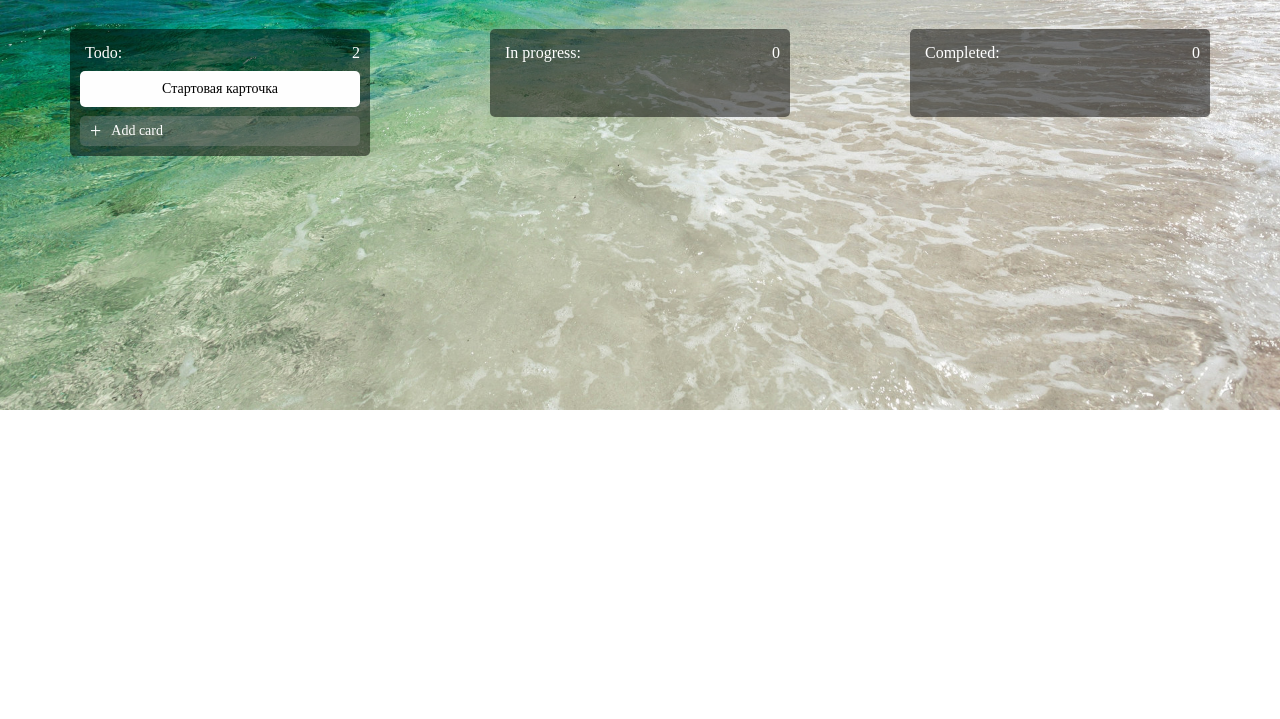
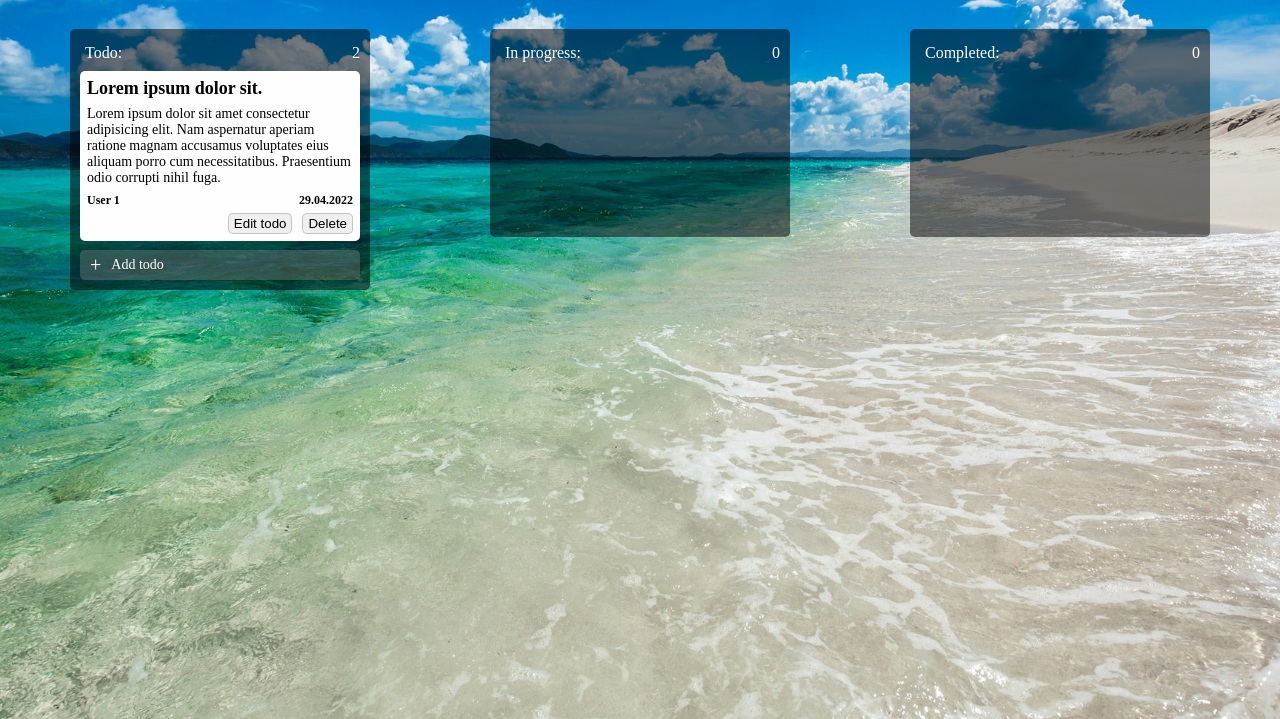
Before and after one commit to DmitryAkulich33/todo-board, a website built with Parcel: page src/index.html in a window 1280 px wide. Shown: the part 81-800 px from the top of the page. Built offline with nearby package versions, Linux system fonts and the light colour scheme.

Commit message:
feat: add card landing

```diff
--- a/src/index.html
+++ b/src/index.html
@@ -14,6 +14,7 @@
           <div class="header-logo">
             <img src="./img/trelloLogo.png" alt="#" />
           </div>
+          <h1 class="hidden-state">Akulich Dzmitry</h1>
           <div class="header-time">
             <span class="time">12:12</span>
           </div>
@@ -29,7 +30,25 @@
               <span class="todo-count">2</span>
             </div>
             <div class="list">
-              <div class="list__item" draggable="true">Стартовая карточка</div>
+              <div class="list__item" draggable="true">
+                <div class="list__item-title">
+                  <span>Lorem ipsum dolor sit.</span>
+                </div>
+                <div class="list__item-description">
+                  Lorem ipsum dolor sit amet consectetur adipisicing elit. Nam
+                  aspernatur aperiam ratione magnam accusamus voluptates eius
+                  aliquam porro cum necessitatibus. Praesentium odio corrupti
+                  nihil fuga.
+                </div>
+                <div class="list__item-info">
+                  <span class="user-info">User 1</span>
+                  <span class="time-info">29.04.2022</span>
+                </div>
+                <div class="list__item-actions">
+                  <button class="list__item-edit">Edit todo</button>
+                  <button class="list__item-delete">Delete</button>
+                </div>
+              </div>
             </div>
             <!-- переделать на форму без дива -->
             <div class="form hidden-state">
@@ -44,7 +63,7 @@
             </div>
             <div class="add__btn">
               <span>+</span>
-              Add card
+              Add todo
             </div>
           </div>
           <div class="boards__item">
--- a/src/js/index.js
+++ b/src/js/index.js
@@ -50,10 +50,11 @@ function addTask() {
   });
 }
 
+let draggedItem = null;
+
 function dragAndDrop() {
   const listItems = document.querySelectorAll('.list__item');
   const lists = document.querySelectorAll('.list');
-  let draggedItem = null;
 
   for (let i = 0; i < listItems.length; i++) {
     const item = listItems[i];
--- a/src/scss/index.scss
+++ b/src/scss/index.scss
@@ -11,6 +11,8 @@
 
 body {
   background: url('../img/bg.jpg') center / cover no-repeat;
+  width: 100vw;
+  height: 100vh;
 }
 
 .container {
--- a/src/scss/todo-boards.scss
+++ b/src/scss/todo-boards.scss
@@ -18,7 +18,7 @@
         transition: 0.3s all ease;
         border-radius: 5px;
         margin: 0 15px;
-        .boards__item-name {
+        &-name {
           display: flex;
           justify-content: space-between;
           align-items: center;
@@ -32,11 +32,13 @@
           }
         }
         .list {
-          min-height: 40px;
+          min-height: 20vh;
+          max-height: 75vh;
+          overflow-y: auto;
           &__item {
             background-color: #fefefe;
             border-radius: 5px;
-            padding: 10px;
+            padding: 7px;
             text-align: center;
             margin: 4px 0;
             cursor: pointer;
@@ -44,6 +46,46 @@
             font-size: 14px;
             outline: none;
             border: none;
+            // height: 190px;
+            display: flex;
+            justify-content: space-between;
+            flex-direction: column;
+            &-title {
+              margin-bottom: 7px;
+              font-weight: bold;
+              text-align: left;
+              font-size: 18px;
+            }
+            &-description {
+              text-align: left;
+              margin-bottom: 7px;
+              height: 80px;
+              overflow-y: auto;
+            }
+            &-info {
+              display: flex;
+              justify-content: space-between;
+              font-size: 12px;
+              font-weight: bold;
+              margin-bottom: 5px;
+            }
+            &-actions {
+              display: flex;
+              justify-content: end;
+              .list__item-edit {
+                cursor: pointer;
+                border-radius: 5px;
+                border: 1px solid #8f7d7d66;
+                padding: 2px 5px;
+              }
+              .list__item-delete {
+                margin-left: 10px;
+                cursor: pointer;
+                border-radius: 5px;
+                padding: 2px 5px;
+                border: 1px solid #8f7d7d66;
+              }
+            }
           }
         }
         .form {
```
